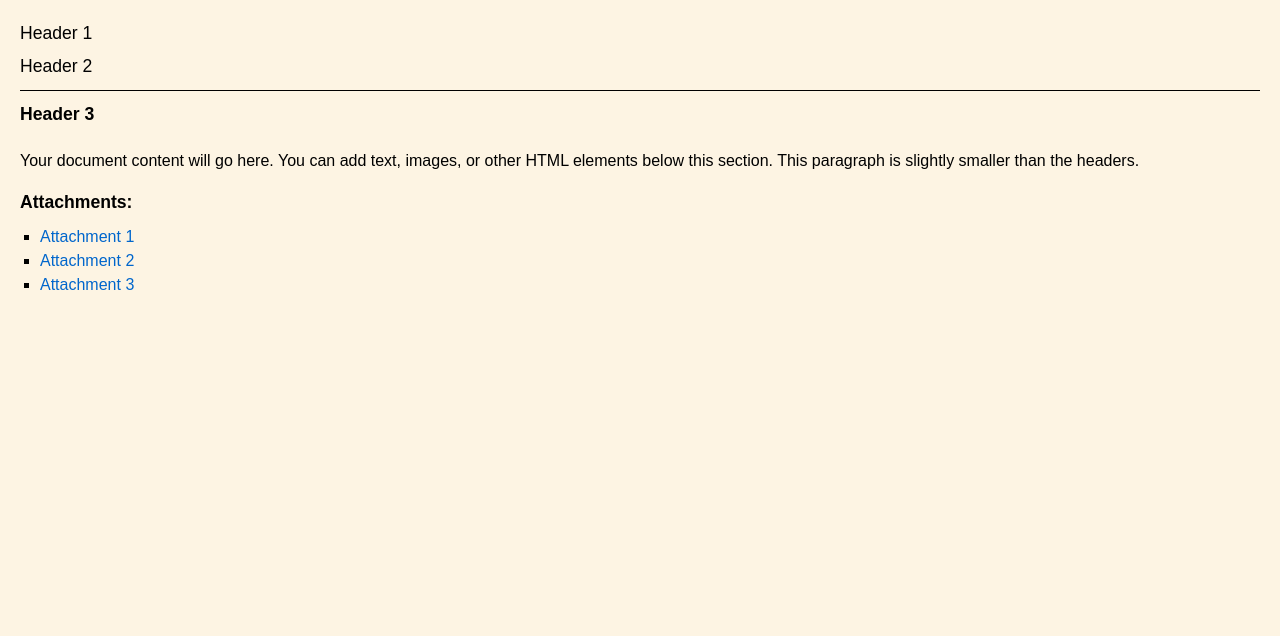
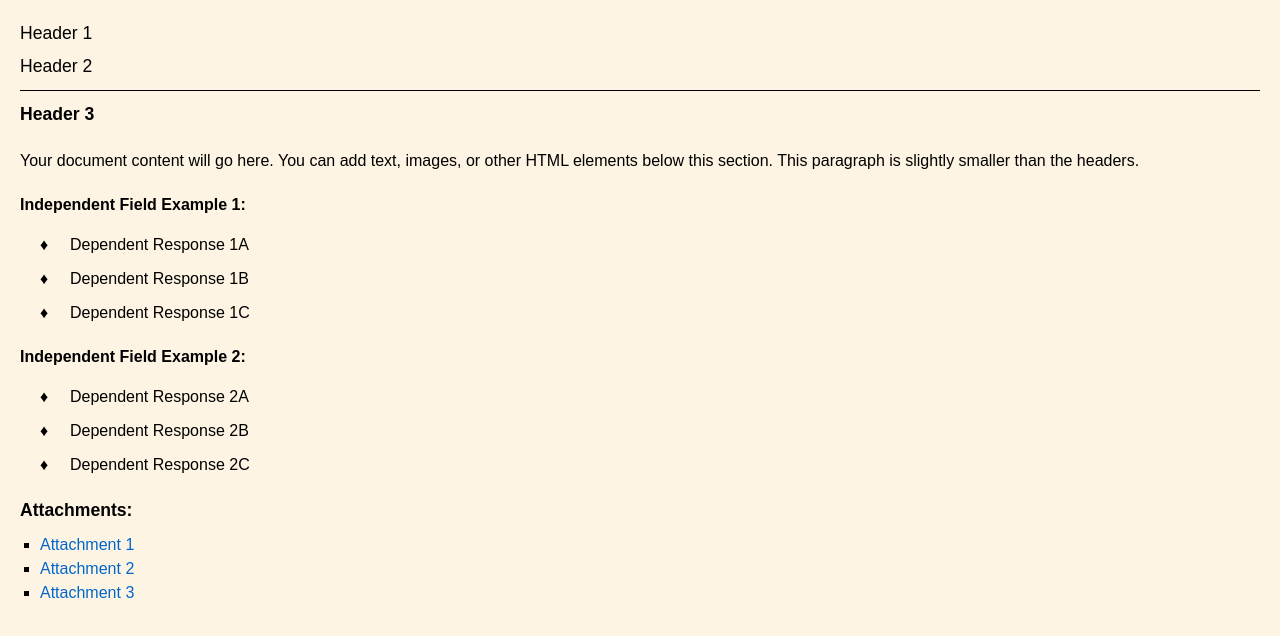
Before and after one commit to JN070694/-DocumentTemplate, a plain HTML site: page index.html in a window 1280 px wide. Drawn offline with Linux system fonts and the light colour scheme.

Commit message:
Update index.html

```diff
--- a/index.html
+++ b/index.html
@@ -13,7 +13,7 @@
             line-height: 1.5;
         }
 
-        .headers, .attachments {
+        .headers, .attachments, .independent-dependent {
             margin-bottom: 20px;
         }
 
@@ -32,6 +32,28 @@
             border: 0;
             border-top: 1px solid #000;
             margin: 10px 0;
+        }
+
+        .independent {
+            font-weight: bold;
+            margin-top: 20px;
+        }
+        .dependent {
+            margin-left: 50px; /* Indentation for dependent answers */
+        }
+        .dependent ul {
+            list-style-type: none; /* Remove default bullets */
+            padding-left: 0;
+        }
+        .dependent li {
+            position: relative;
+            margin-bottom: 10px;
+        }
+        .dependent li::before {
+            content: "♦"; /* Custom bullet symbol */
+            position: absolute;
+            left: -30px; /* Move the bullet to the left to match the 50px indent */
+            color: black;
         }
 
         .attachments ul {
@@ -67,6 +89,30 @@
 
     <p>Your document content will go here. You can add text, images, or other HTML elements below this section. This paragraph is slightly smaller than the headers.</p>
 
+    <!-- First Independent and Dependent Fields Example -->
+    <div class="independent-dependent">
+        <p class="independent">Independent Field Example 1:</p>
+        <div class="dependent">
+            <ul>
+                <li>Dependent Response 1A</li>
+                <li>Dependent Response 1B</li>
+                <li>Dependent Response 1C</li>
+            </ul>
+        </div>
+    </div>
+
+    <!-- Second Independent and Dependent Fields Example -->
+    <div class="independent-dependent">
+        <p class="independent">Independent Field Example 2:</p>
+        <div class="dependent">
+            <ul>
+                <li>Dependent Response 2A</li>
+                <li>Dependent Response 2B</li>
+                <li>Dependent Response 2C</li>
+            </ul>
+        </div>
+    </div>
+
     <div class="attachments">
         <h4>Attachments:</h4>
         <ul>
```
